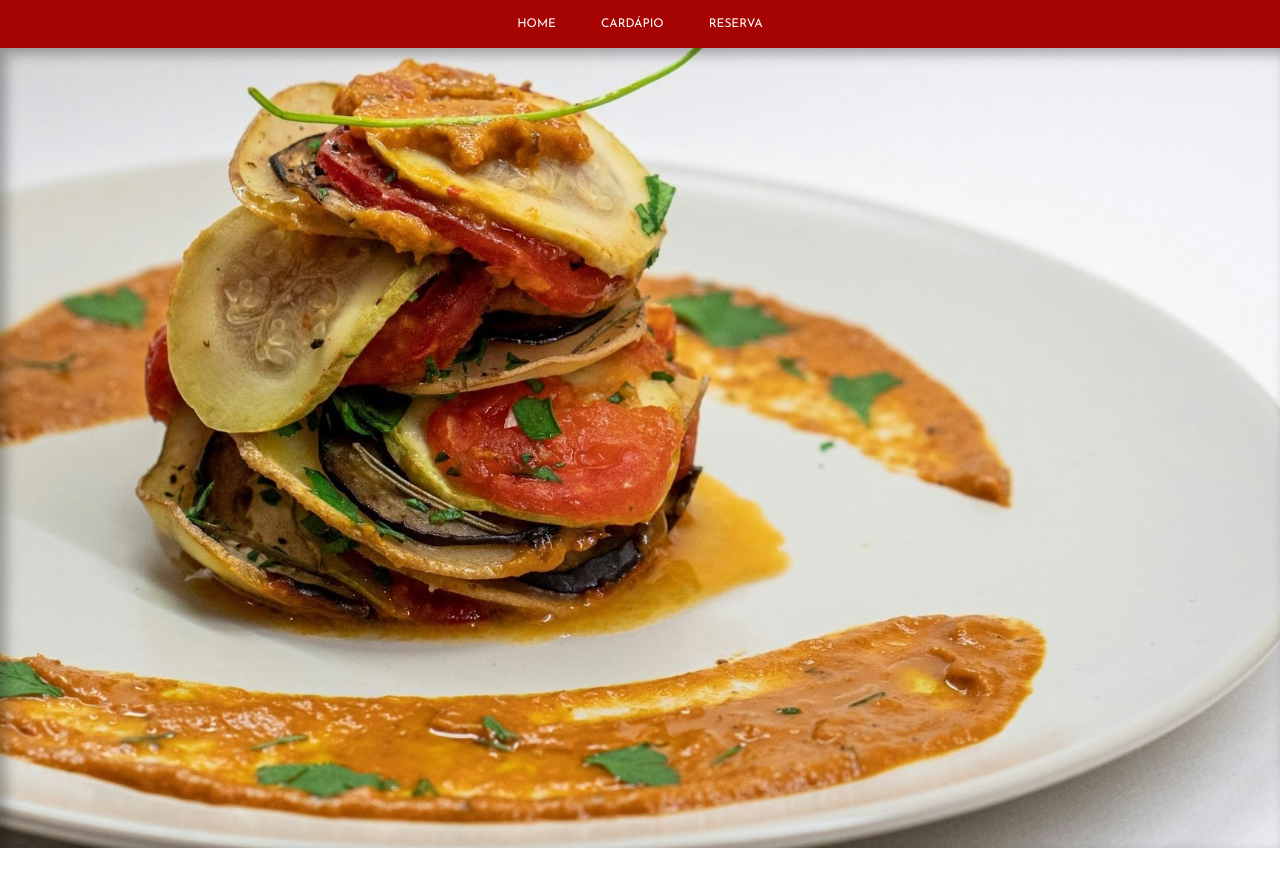
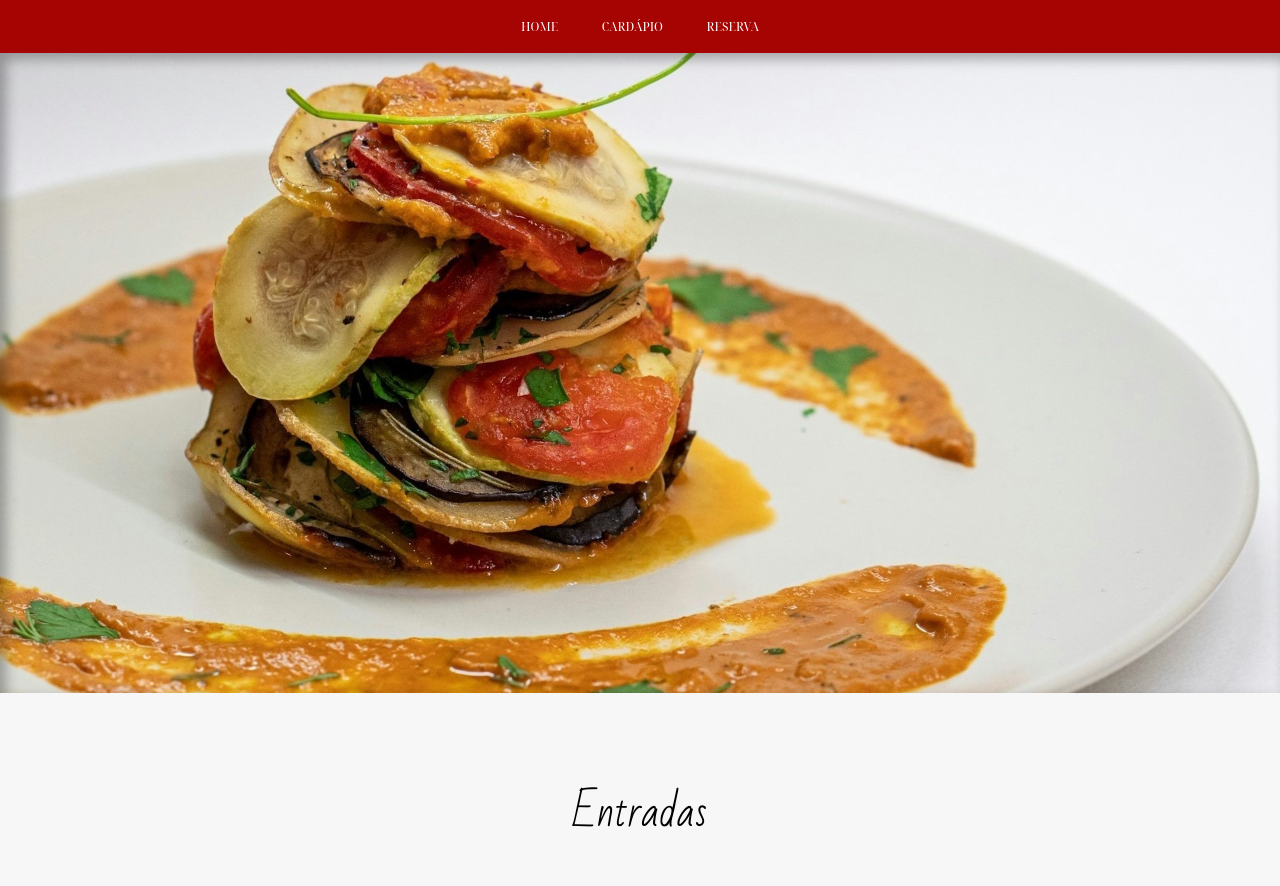
Before and after one commit to saralvs/bellesaveur, a plain HTML site: page cardapio.html in a window 1280 px wide. Before the commit the page ends 848 px from the top, so only its background shows below. Drawn offline with Linux system fonts and the light colour scheme.

Commit message:
cardapio belle saveur

```diff
--- a/cardapio.html
+++ b/cardapio.html
@@ -14,8 +14,10 @@
         <a href="reservas.html" id="reserva">Reserva</a>
     </nav>
 
-    <section id="apresentacao">
+    <section id="apresentacao"></section>
 
+    <section id="entradas">
+        <h1>Entradas</h1>
     </section>
 </body>
 </html>
--- a/estilo/cardapio.css
+++ b/estilo/cardapio.css
@@ -1,8 +1,8 @@
 @charset "UTF-8";
 
-@import url('https://fonts.googleapis.com/css2?family=Noto+Serif+Display:ital,wght@0,100..900;1,100..900&display=swap');
+@import url('https://fonts.googleapis.com/css2?family=Josefin+Sans:ital,wght@0,100..700;1,100..700&display=swap');
 
-@import url('https://fonts.googleapis.com/css2?family=Josefin+Sans:ital,wght@0,100..700;1,100..700&display=swap');
+@import url('https://fonts.googleapis.com/css2?family=Bad+Script&family=Homemade+Apple&display=swap');
 
 
 :root {
@@ -11,8 +11,8 @@
     --cor1: #e77728;
     --cor2: #ede580;
 
-    --fonte-padrão: 'Josefin Sans', Verdana, Helvetica, sans-serif;
-    --fonte-destaque: 'Noto Serif Display', 'cursive', sans-serif;
+    --fonte-destaque: 'Bad Script', 'cursive', sans-serif;
+    --fonte-padrão: 'Noto Serif Display', 'cursive', sans-serif;
 }
 
 * {
@@ -39,7 +39,6 @@ nav {
 
 nav > a {
     text-decoration: none;
-    font-variant: small-caps;
     font-size: 12px;
     color: white;
 
@@ -53,7 +52,7 @@ nav > a {
 }
 
 nav > a:hover {
-    font-weight: bold;
+    font-weight: bolder;
 }
 
 section#apresentacao {
@@ -61,10 +60,30 @@ section#apresentacao {
     background-image: url(../estilo/imagens/templates/home03.jpg);
     color: black;
 
-    min-height: 100vh;
+    min-height: 80vh;
     background-position: center top;
     background-size: cover;
     background-attachment: fixed;
 
     box-shadow: inset 6px 6px 13px 0px rgba(0, 0, 0, 0.308)
 }
+
+#entradas {
+    background-color: #F7F7F7;
+
+    min-height: 80vh;
+    padding-top: 10vh;
+    padding-bottom: 10vh;
+}
+
+#entradas > h1 {
+    font-family: var(--fonte-destaque);
+    font-weight: normal;
+    font-size: 2.5em;
+
+    text-align: center;
+}
+
+#entradas > img {
+    width: 300px;
+}
--- a/estilo/style.css
+++ b/estilo/style.css
@@ -1,6 +1,6 @@
 @charset "UTF-8";
 
-@import url('https://fonts.googleapis.com/css2?family=Noto+Serif+Display:ital,wght@0,100..900;1,100..900&display=swap');
+@import url('https://fonts.googleapis.com/css2?family=Bad+Script&family=Homemade+Apple&display=swap');
 
 @import url('https://fonts.googleapis.com/css2?family=Josefin+Sans:ital,wght@0,100..700;1,100..700&display=swap');
 
@@ -11,8 +11,8 @@
     --cor1: #e77728;
     --cor2: #ede580;
 
-    --fonte-padrão: 'Josefin Sans', Verdana, Helvetica, sans-serif;
-    --fonte-destaque: 'Noto Serif Display', 'cursive', sans-serif;
+    --fonte-destaque: 'Bad Script', 'cursive', sans-serif;
+    --fonte-padrão: 'Josefin Sans', 'cursive', sans-serif;
 }
 
 * {
@@ -39,7 +39,6 @@ nav {
 
 nav > a {
     text-decoration: none;
-    font-variant: small-caps;
     font-size: 12px;
     color: white;
 
@@ -53,7 +52,7 @@ nav > a {
 }
 
 nav > a:hover {
-    font-weight: bold;
+    font-weight: bolder;
 }
 
 section.apresentacao {
@@ -84,16 +83,19 @@ div#texto > h1{
 
     color: white;
 
-    font-size: 4.5em;
+    font-size: 5.5em;
     font-weight: bolder;
     text-shadow: rgba(0, 0, 0, 0.267) 2px 2px;
+
+    height: 140px;
+    padding-bottom: 10px;
 }
 
 div#texto > p {
     color: white;
     font-weight: normal;
 
-    font-size: 1.3em;
+    font-size: 1.4em;
     text-shadow: rgba(0, 0, 0, 0.267) 2px 2px;
 }
 
@@ -225,6 +227,7 @@ div#boas-vindas {
 
 div#boas-vindas > h1 {
     font-family: var(--fonte-destaque);
+    font-weight: normal;
     text-align: center;
 
     padding-bottom: 20px;
@@ -258,6 +261,7 @@ div#horario {
 
 div#horario > h1 {
     font-family: var(--fonte-destaque);
+    font-weight: normal;
     text-align: center;
 
     padding-bottom: 30px;
@@ -313,11 +317,13 @@ div.pessoas {
 }
 
 .pessoas > h2 {
+    font-family: var(--fonte-destaque);
     padding-top: 30px;
-    padding-bottom: 30px;
+    padding-bottom: 20px;
     font-weight: normal;
 
     color: var(--cor0);
+    height: 100px;
 }
 
 .pessoas > p {
```
Also changed, not shown: index.html (+2 -2 lines), estilo/imagens/detalhes/linha.png (added), estilo/imagens/detalhes/linha02.png (added).
